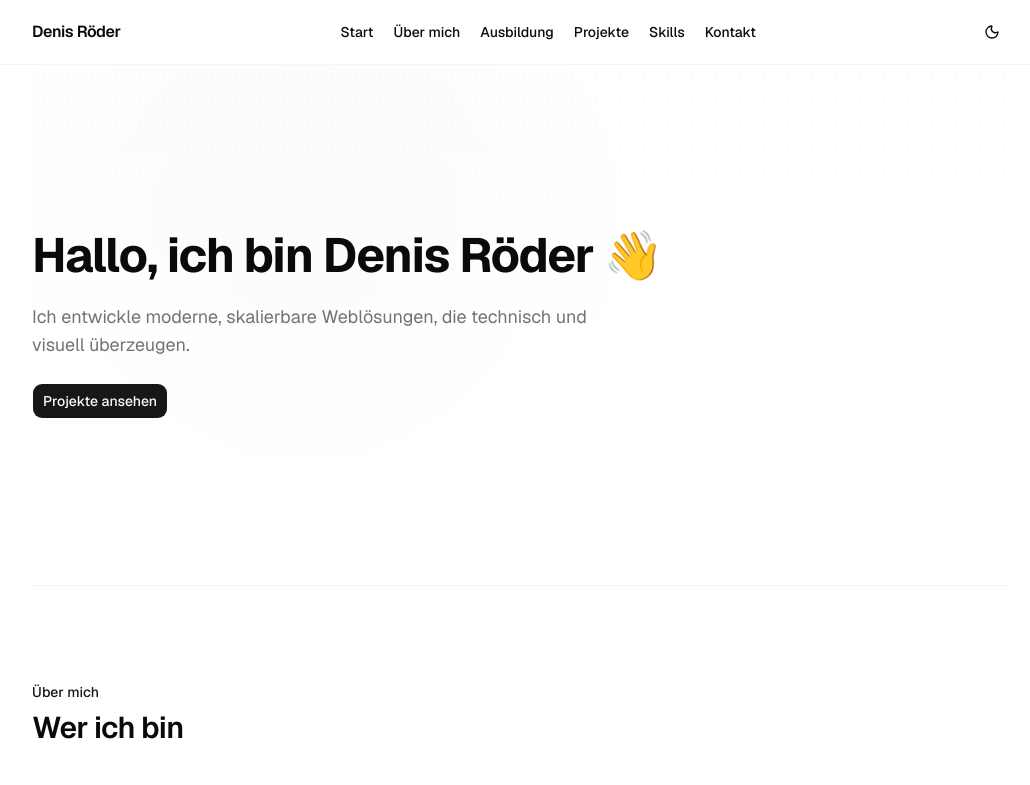
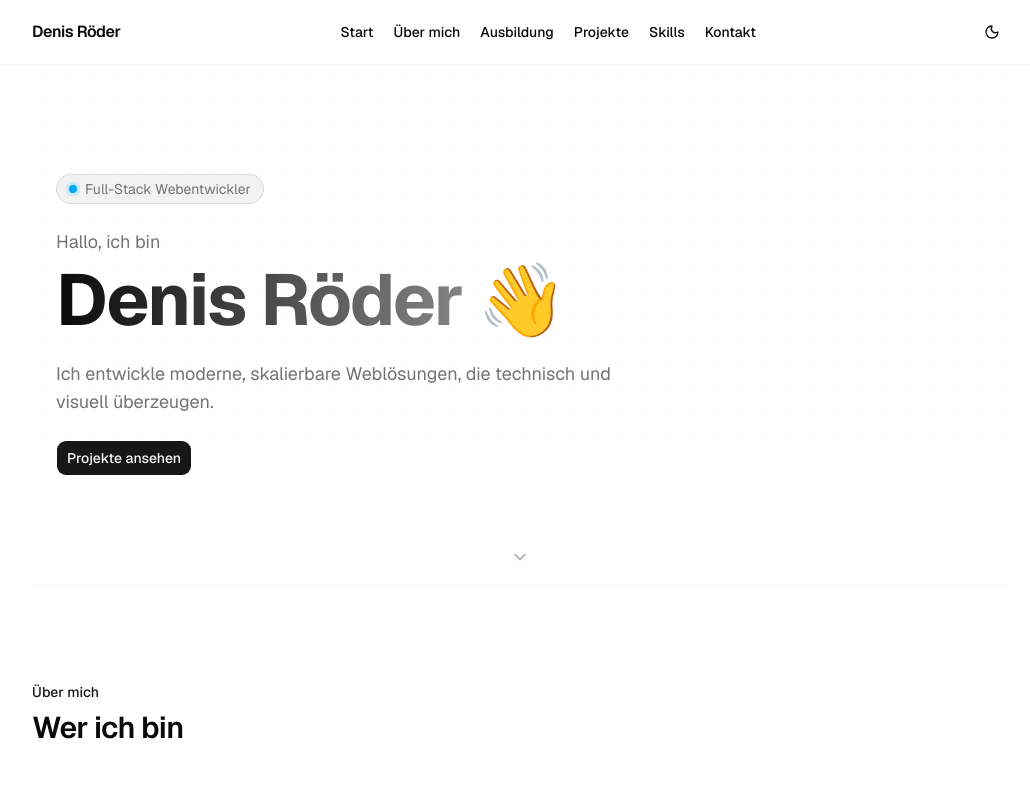
Before and after one commit to Parazim94/website-portfolio, a Next.js app: page / in a window 1280 px wide. Shown: the top 785 px of the page, without its empty margins (120-1150 px from the left). Built offline with nearby package versions, Linux system fonts and the light colour scheme.

Commit message:
Refactor HeroSection for improved layout and animations, add interactive elements

```diff
--- a/components/sections/hero-section.tsx
+++ b/components/sections/hero-section.tsx
@@ -1,6 +1,7 @@
 "use client";
 
 import { motion } from "framer-motion";
+import { ChevronDown } from "lucide-react";
 
 import { Button } from "@/components/ui/button";
 import { siteConfig } from "@/lib/site-config";
@@ -23,29 +24,45 @@ const item = {
 
 export function HeroSection() {
   return (
-    <section
-      id="hero"
-      className="relative isolate flex min-h-[65vh] scroll-mt-16 flex-col items-start justify-center gap-6 overflow-hidden py-16"
-    >
+    <section id="hero" className="relative scroll-mt-16">
       <div
         aria-hidden="true"
-        className="pointer-events-none absolute inset-0 -z-10 mask-[linear-gradient(to_bottom,black,transparent)]"
+        className="pointer-events-none absolute inset-0 overflow-hidden mask-[linear-gradient(to_bottom,black,transparent)]"
       >
-        <div className="hero-glow absolute top-1/4 left-1/4 h-144 w-144 -translate-x-1/2 -translate-y-1/2 rounded-full blur-3xl" />
+        <div className="hero-glow absolute top-1/4 left-1/4 h-xl w-xl -translate-x-1/2 -translate-y-1/2 rounded-full blur-3xl" />
         <div className="bg-dot-grid absolute inset-0" />
       </div>
 
+      <div className="relative z-10 mx-auto flex min-h-[65vh] max-w-5xl flex-col items-start justify-center gap-6 px-4 py-16 sm:px-6">
         <motion.div
           initial="hidden"
           animate="visible"
           variants={container}
           className="flex flex-col items-start gap-6"
         >
+          <motion.div
+            variants={item}
+            className="inline-flex items-center gap-2 rounded-full border border-foreground/10 bg-foreground/5 px-3 py-1 text-sm text-muted-foreground"
+          >
+            <span className="relative flex h-2 w-2">
+              <span className="absolute inline-flex h-full w-full animate-ping rounded-full bg-sky-400 opacity-75" />
+              <span className="relative inline-flex h-2 w-2 rounded-full bg-sky-500" />
+            </span>
+            {siteConfig.role}
+          </motion.div>
+
+          <div className="flex flex-col gap-2">
+            <motion.p variants={item} className="text-lg text-muted-foreground">
+              Hallo, ich bin
+            </motion.p>
+
             <motion.h1
               variants={item}
-          className="text-4xl font-bold tracking-tight sm:text-5xl"
+              className="text-5xl font-bold tracking-tight sm:text-6xl md:text-7xl"
             >
-          Hallo, ich bin {siteConfig.name}{" "}
+              <span className="bg-linear-to-r from-foreground to-foreground/50 bg-clip-text text-transparent">
+                {siteConfig.name}
+              </span>{" "}
               <motion.span
                 className="inline-block origin-[70%_70%]"
                 animate={{ rotate: [0, 15, -10, 15, -10, 15, 0] }}
@@ -60,6 +77,7 @@ export function HeroSection() {
                 👋
               </motion.span>
             </motion.h1>
+          </div>
 
           <motion.p
             variants={item}
@@ -74,6 +92,24 @@ export function HeroSection() {
             </Button>
           </motion.div>
         </motion.div>
+      </div>
+
+      <motion.a
+        href="#about"
+        initial={{ opacity: 0 }}
+        animate={{ opacity: 1 }}
+        transition={{ delay: 0.9, duration: 0.6 }}
+        className="absolute bottom-6 left-1/2 z-10 -translate-x-1/2 text-muted-foreground/60 transition-colors hover:text-foreground"
+        aria-label="Zur nächsten Sektion scrollen"
+      >
+        <motion.span
+          className="block"
+          animate={{ y: [0, 6, 0] }}
+          transition={{ duration: 1.8, repeat: Infinity, ease: "easeInOut" }}
+        >
+          <ChevronDown className="h-5 w-5" />
+        </motion.span>
+      </motion.a>
     </section>
   );
 }
```
Lines whose indentation alone changed are shown as unchanged.
